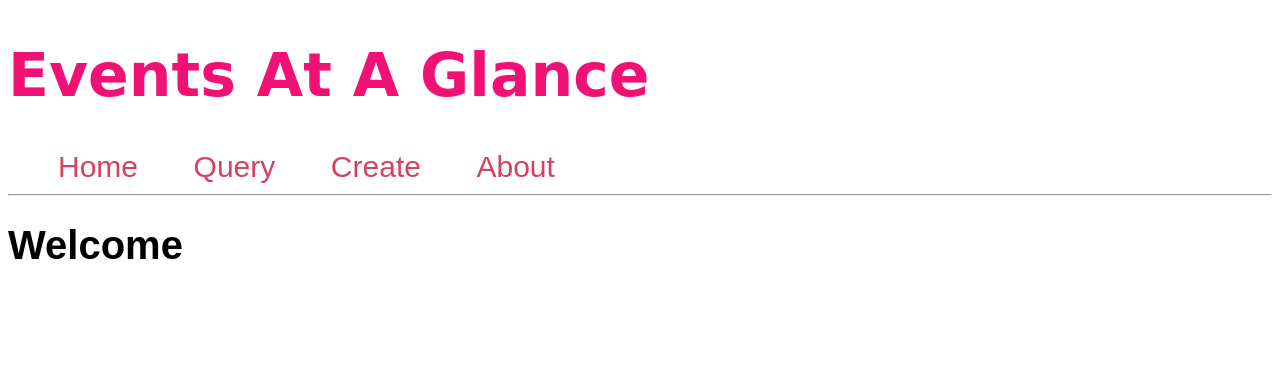
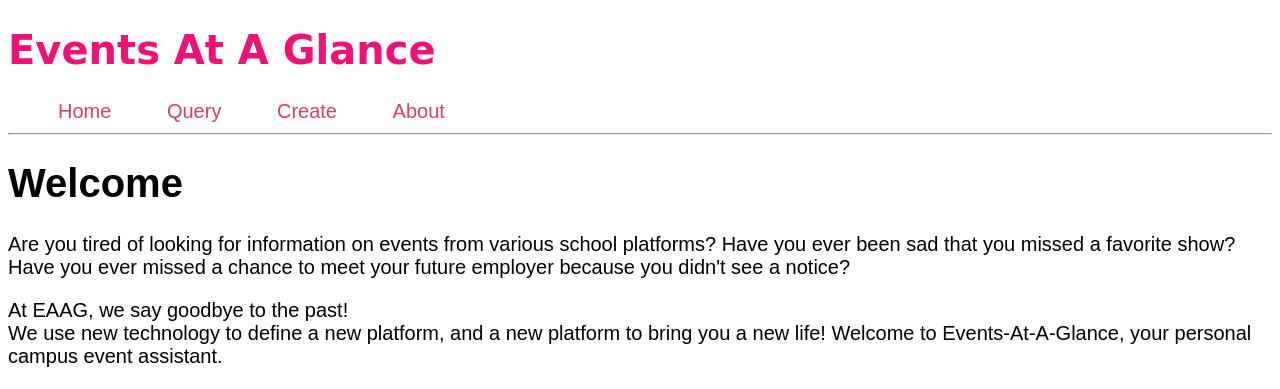
Before and after one commit to Alex-XJK/Events-At-A-Glance, a Flask app: page / in a window 1280 px wide. Shown: the top 389 px of the page. Run offline with Flask 3, Linux system fonts and the light colour scheme; parts of the project's set-up code (start-up, migrations or seed data) failed here and were passed over.

Commit message:
Change the base and home page design.

```diff
--- a/templates/base.html
+++ b/templates/base.html
@@ -10,12 +10,12 @@
     <style>
         header h1 {
             color: #F11175FF;
-            font-size: 3em;
+            font-size: 2em;
             font-family: "Comic Sans MS", cursive, sans-serif;
         }
         nav a {
             color: #d64161;
-            font-size: 1.5em;
+            font-size: 1em;
             margin-left: 50px;
             text-decoration: none;
         }
--- a/templates/index.html
+++ b/templates/index.html
@@ -2,8 +2,6 @@
 
 {% block content %}
     <h1>{% block title %} Welcome {% endblock %}</h1>
-
-    <img src="{{ url_for('static', filename='partyevents.png')}}" width="75%" alt="welcome picture">
 
     <p>
         Are you tired of looking for information on events from various school platforms?
@@ -16,4 +14,6 @@
         Welcome to Events-At-A-Glance, your personal campus event assistant.
     </p>
 
+    <img src="{{ url_for('static', filename='partyevents.png')}}" width="50%" height="50%" alt="welcome picture">
+
 {% endblock %}
```
